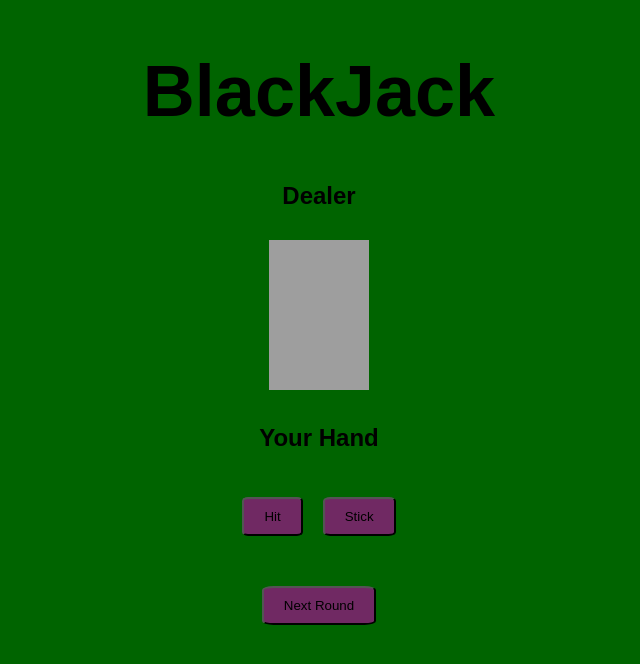
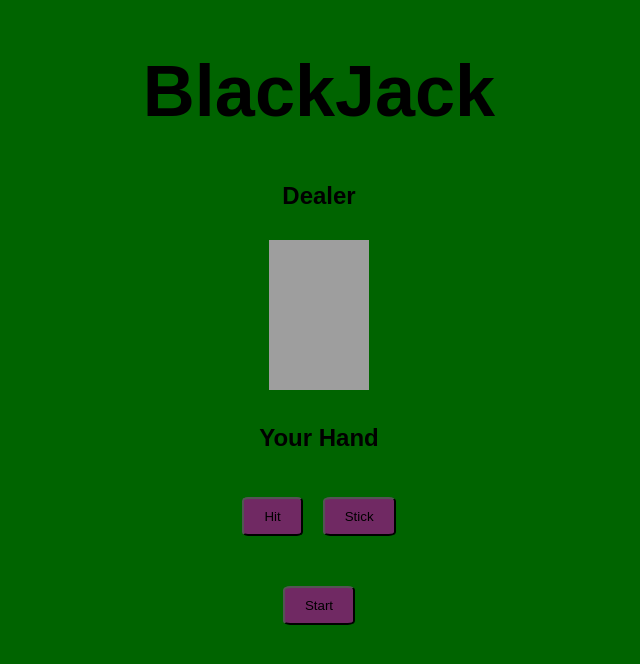
Before and after one commit to cjhurrell/BlackJack, a plain HTML site: page index.html in a window 1280 px wide. Shown: the whole page, without its empty margins (321-961 px from the left). Drawn offline with Linux system fonts and the light colour scheme; grey boxes are pictures that could not be loaded.

Commit message:
button change

```diff
--- a/index.html
+++ b/index.html
@@ -24,7 +24,7 @@
 
     <button id="hit-button">Hit</button><button id="stick-button">Stick</button> <br>
 
-    <button id="NR">Next Round</button>
+    <button id="action">Start</button>
 
 
 </body>
```
